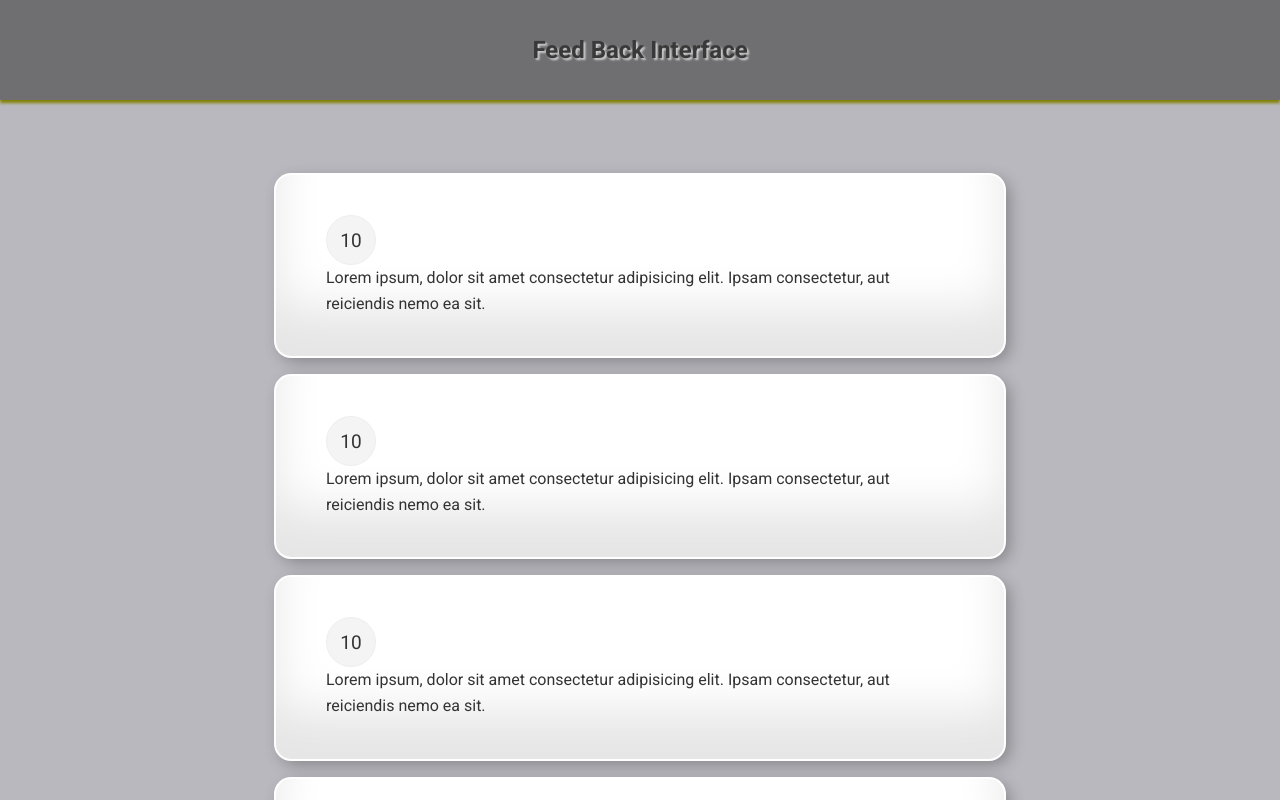
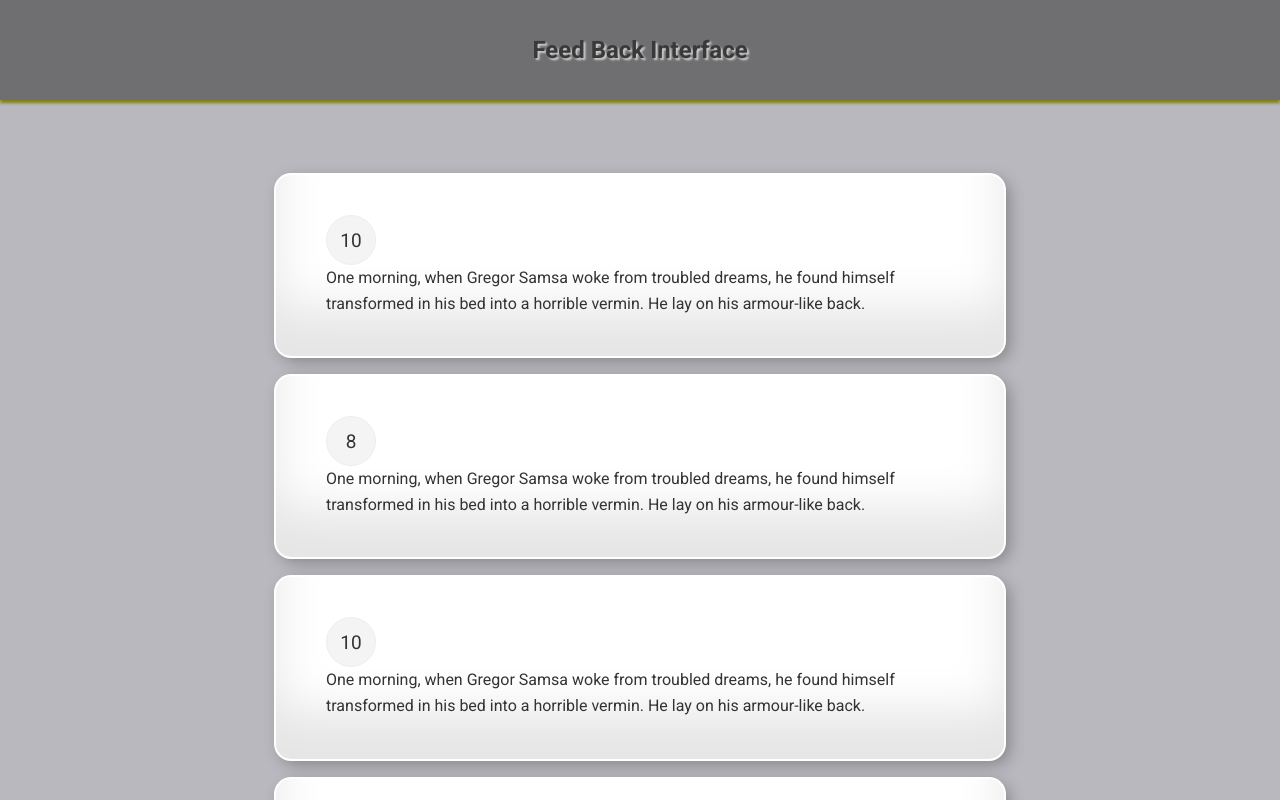
Before and after one commit to caeserlondon/react-feed-back, a React (Create React App) app: page / in a window 1280 px wide. Shown: the top 800 px of the page. Built offline with nearby package versions, Linux system fonts and the light colour scheme.

Commit message:
Updating

```diff
--- a/src/components/FeedBackItem.jsx
+++ b/src/components/FeedBackItem.jsx
@@ -1,15 +1,10 @@
-import { useState } from 'react'
-
-const FeedBackItem = () => {
+const FeedbackItem = ({ item }) => {
 	return (
 		<div className='card'>
-			<div className='num-display'>10</div>
-			<div className='text-display'>
-				Lorem ipsum, dolor sit amet consectetur adipisicing elit. Ipsam
-				consectetur, aut reiciendis nemo ea sit.
-			</div>
+			<div className='num-display'>{item.rating}</div>
+			<div className='text-display'>{item.text}</div>
 		</div>
 	)
 }
 
-export default FeedBackItem
+export default FeedbackItem
--- a/src/components/Header.jsx
+++ b/src/components/Header.jsx
@@ -1,5 +1,3 @@
-import React from 'react'
-
 const Header = () => {
 	return (
 		<header>
```
